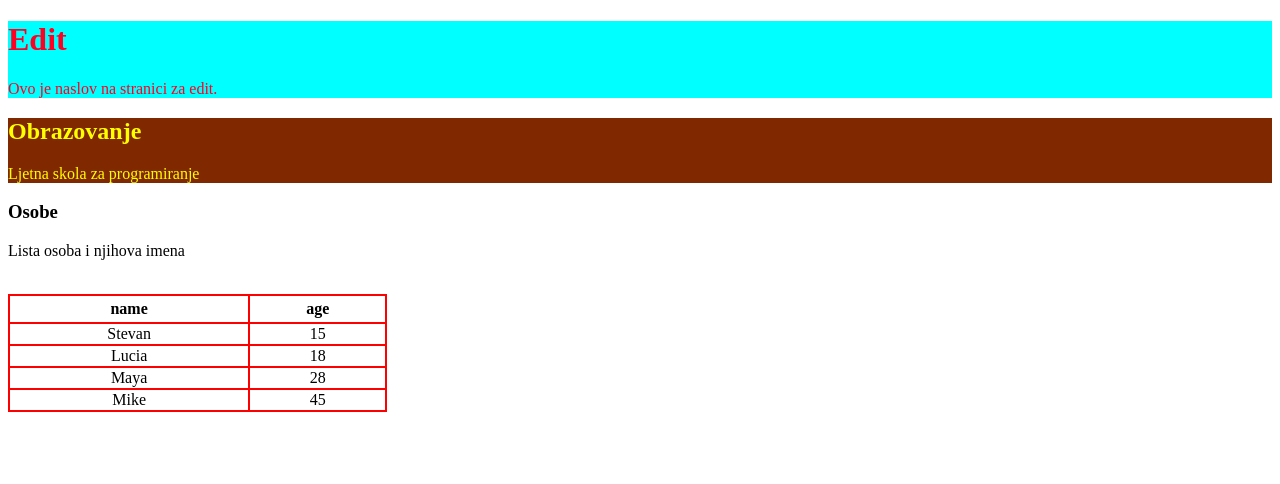
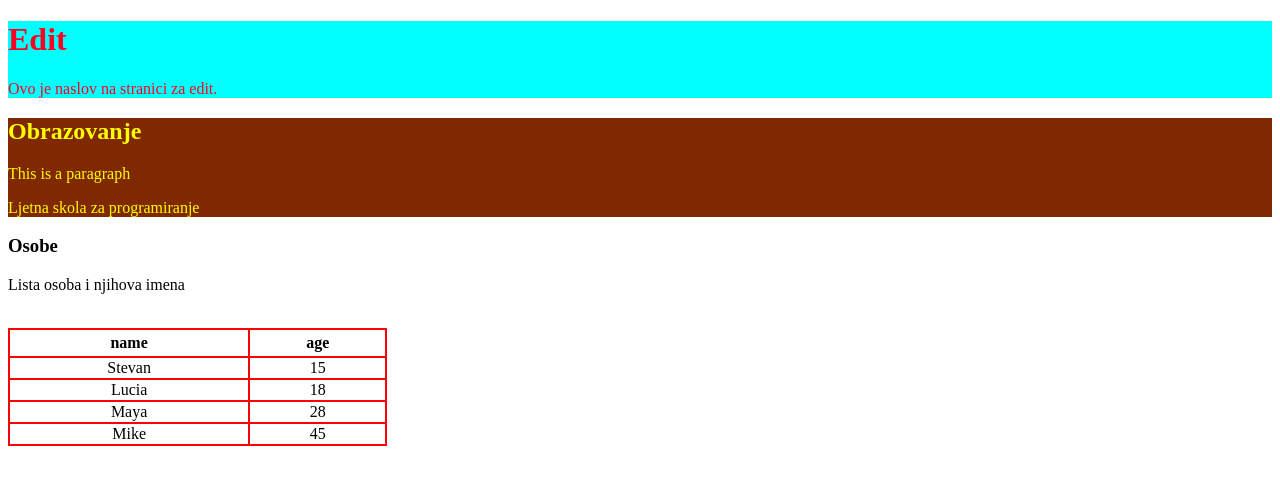
Before and after one commit to editbstevan/edit, an Angular app: page / in a window 1280 px wide. Shown: the top 484 px of the page. Built offline with nearby package versions, Linux system fonts and the light colour scheme.

Commit message:
Added another paragraph

```diff
--- a/src/app/about/about.component.html
+++ b/src/app/about/about.component.html
@@ -1,4 +1,5 @@
 <div class="about">
     <h2>Obrazovanje</h2>
+    <p>This is a paragraph</p>
     <p>Ljetna skola za programiranje</p>
 </div>
```
